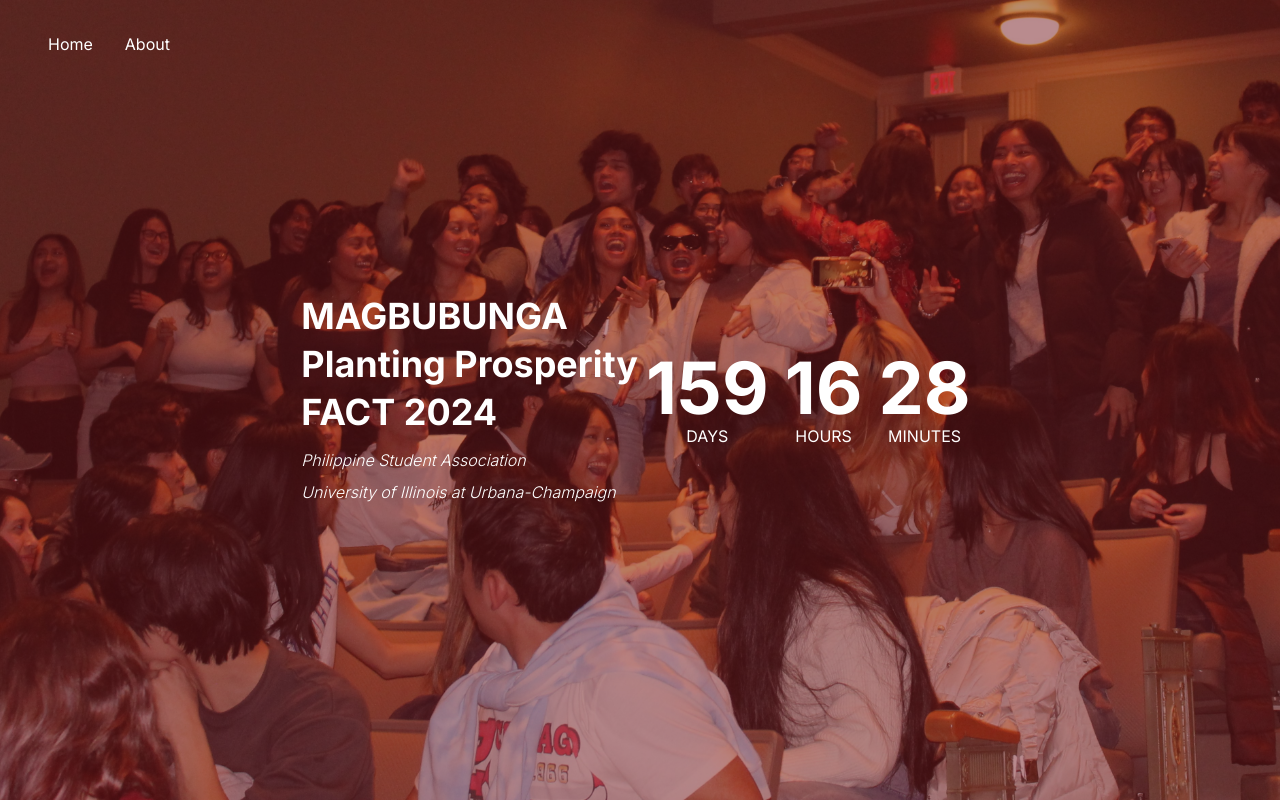
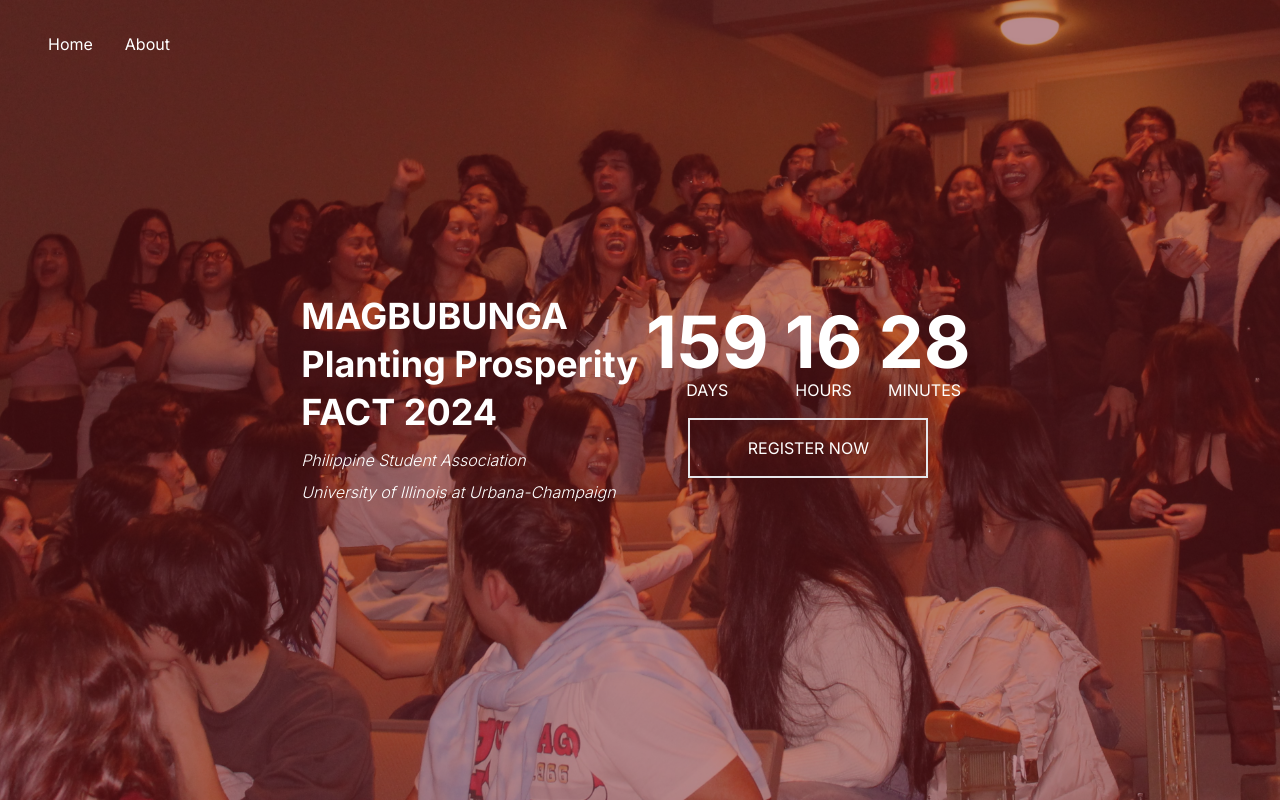
Before and after one commit to filipinx-americans-coming-together/fact-website-frontend, a Next.js app: page / in a window 1280 px wide. Built offline with nearby package versions, Linux system fonts and the light colour scheme.

Commit message:
added button, added colors to tailwind config

```diff
--- a/src/app/page.tsx
+++ b/src/app/page.tsx
@@ -1,6 +1,7 @@
 import BackgroundImage from "@/components/BackgroundImage";
 import CountdownTimer from "@/components/CountdownTimer";
-import Navbar from "@/components/Navbar"
+import Button from "@/components/Button";
+import Navbar from "@/components/Navbar";
 
 const BACKGROUND_URL = "/welcome-ceremony.jpg";
 const BACKGROUND_ALT = "FACT 2023 Welcome Ceremony";
@@ -18,9 +19,13 @@ export default function Home() {
             <div className="italic font-light my-1 mt-3">Philippine Student Association</div>
             <div className="italic font-light my-1">University of Illinois at Urbana-Champaign</div>
           </div>
-          <div className="flex flex-col justify-center">
+          <div className="flex flex-col justify-center text-center">
             <CountdownTimer
-            date={new Date('October 31, 2024 19:00:00')}
+              date={new Date('October 31, 2024 19:00:00')}
+            />
+            <Button
+              text="REGISTER NOW"
+              url="/"
             />
           </div>
         </div>
--- /dev/null
+++ b/src/components/Button.tsx
@@ -0,0 +1,12 @@
+interface ButtonProps {
+    text: string;
+    url: string;
+}
+
+export default function Button({ text, url }: ButtonProps) {
+    return(
+        <a href={url} className="m-4">
+            <button className="text-center text-text-primary border-solid border-2 w-60 py-4 hover:text-background-primary hover:bg-text-primary">{text}</button>
+        </a>
+    );
+}
--- a/tailwind.config.ts
+++ b/tailwind.config.ts
@@ -13,6 +13,12 @@ const config: Config = {
         "gradient-conic":
           "conic-gradient(from 180deg at 50% 50%, var(--tw-gradient-stops))",
       },
+      colors: {
+        "background-primary": "#72161D",
+        "text-primary": "#FFFFFF",
+        "highlight-primary": "#FAD215,",
+        "highlight-secondary": "#F8F7DA"
+      }
     },
   },
   plugins: [],
```
